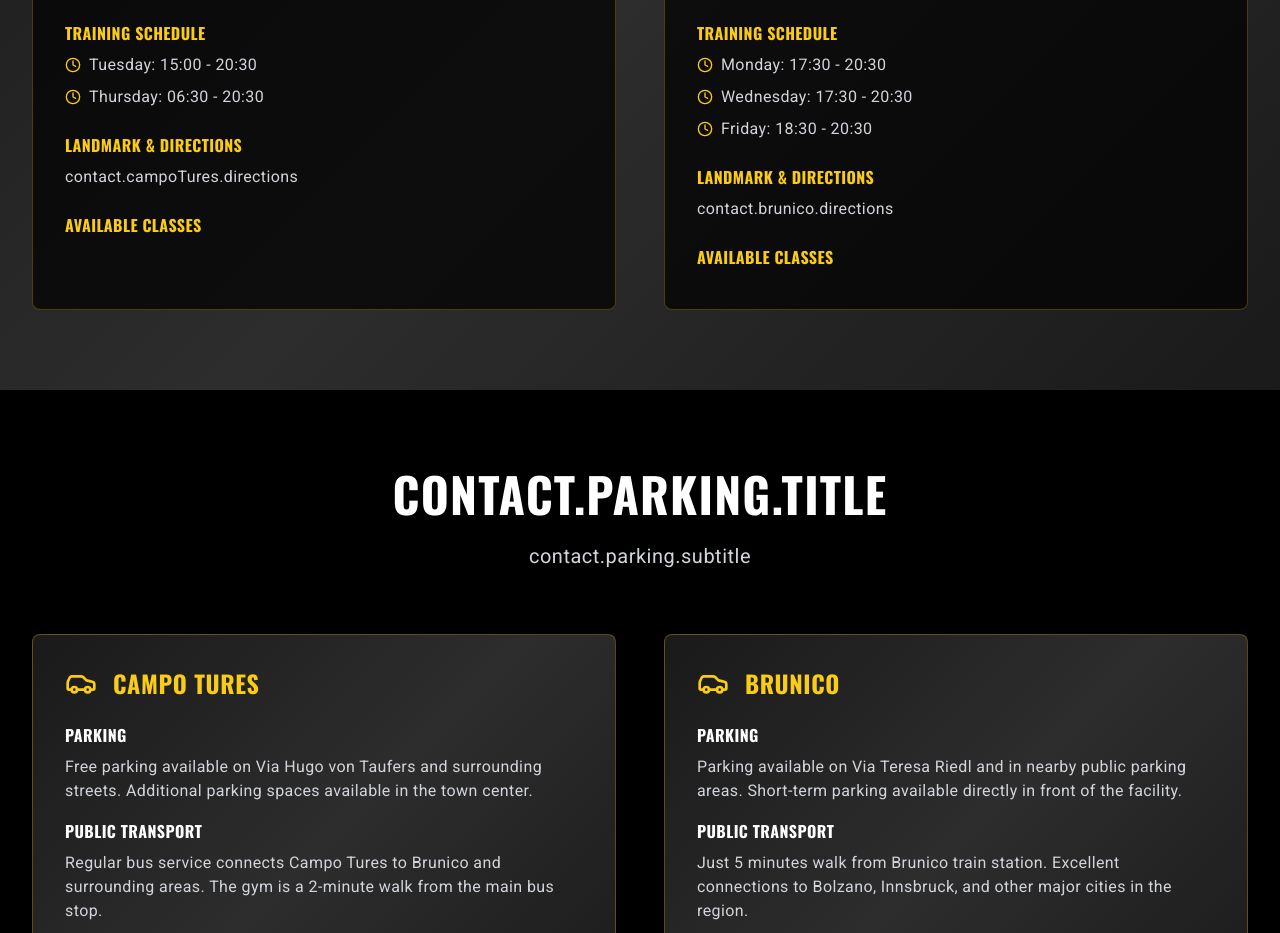
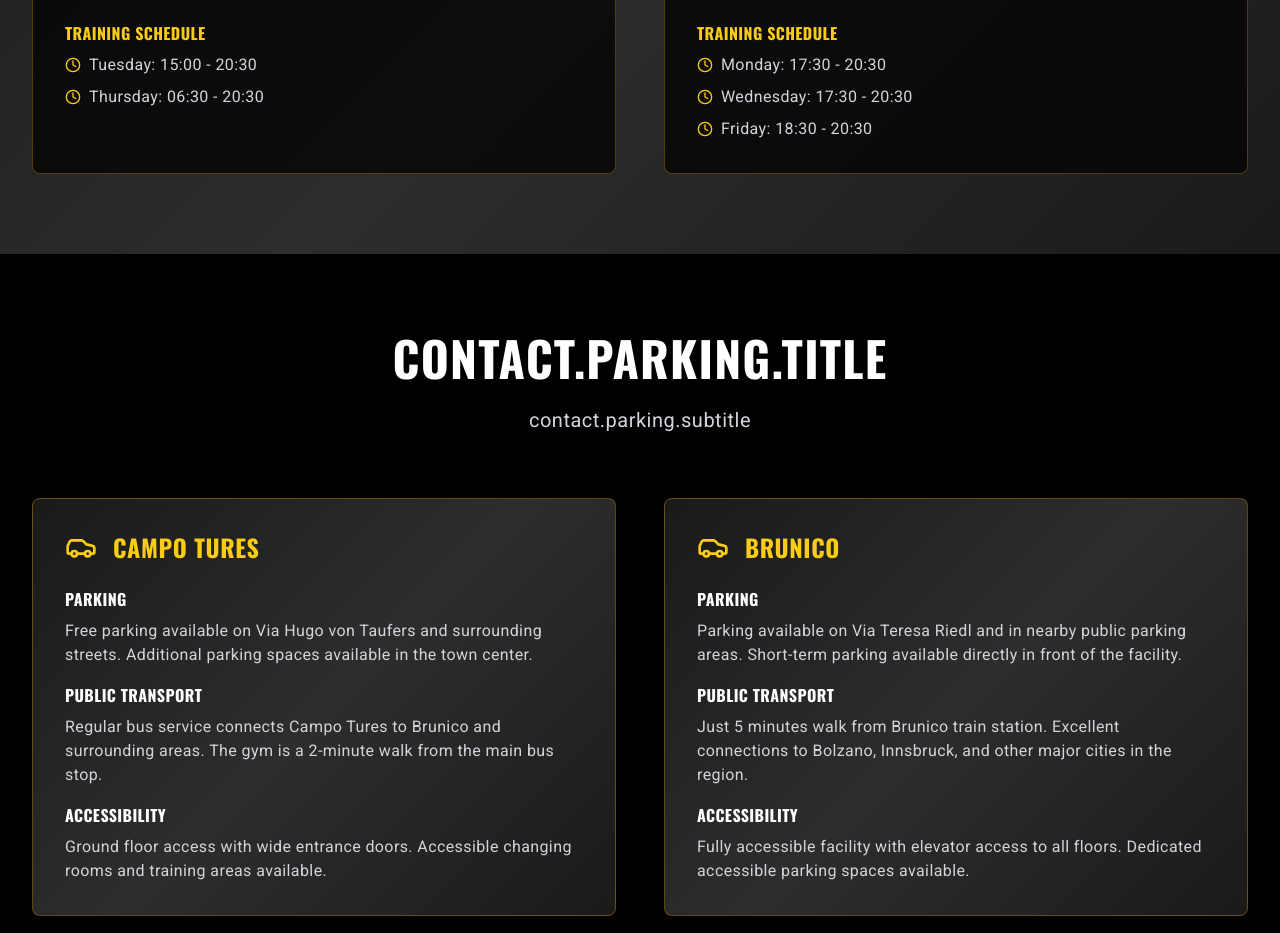
Before and after one commit to Leox-bot/SportAcademy, a React (Vite) app: page /contact in a window 1280 px wide. Shown: the part 1380-2313 px from the top of the page. Built offline with nearby package versions, Linux system fonts and the light colour scheme.

Commit message:
Remove landmark directions and available classes sections

```diff
--- a/src/pages/Contact.tsx
+++ b/src/pages/Contact.tsx
@@ -14,16 +14,6 @@ export default function Contact() {
   const getProvideItems = () => {
     const items = t('contact.provide');
     return Array.isArray(items) ? items : [];
-  };
-
-  const getCampoTuresClasses = () => {
-    const classes = t('contact.campoTures.classes');
-    return Array.isArray(classes) ? classes : [];
-  };
-
-  const getBrunicoClasses = () => {
-    const classes = t('contact.brunico.classes');
-    return Array.isArray(classes) ? classes : [];
   };
 
   return (
@@ -156,25 +146,6 @@ export default function Contact() {
                     </div>
                   </div>
                 </div>
-
-                <div>
-                  <h4 className="font-bold text-yellow-400 mb-2 tracking-wide uppercase">{t('contact.landmarkDirections')}</h4>
-                  <p className="text-gray-300 tracking-wide">
-                    {t('contact.campoTures.directions')}
-                  </p>
-                </div>
-
-                <div>
-                  <h4 className="font-bold text-yellow-400 mb-2 tracking-wide uppercase">{t('contact.availableClasses')}</h4>
-                  <ul className="space-y-1">
-                    {getCampoTuresClasses().map((classItem, index) => (
-                      <li key={index} className="flex items-center text-gray-300 tracking-wide">
-                        <div className="w-2 h-2 bg-yellow-400 rounded-full mr-3"></div>
-                        {classItem}
-                      </li>
-                    ))}
-                  </ul>
-                </div>
               </div>
             </div>
 
@@ -211,25 +182,6 @@ export default function Contact() {
                       <span className="text-gray-300 tracking-wide">{t('schedule.friday')}: 18:30 - 20:30</span>
                     </div>
                   </div>
-                </div>
-
-                <div>
-                  <h4 className="font-bold text-yellow-400 mb-2 tracking-wide uppercase">{t('contact.landmarkDirections')}</h4>
-                  <p className="text-gray-300 tracking-wide">
-                    {t('contact.brunico.directions')}
-                  </p>
-                </div>
-
-                <div>
-                  <h4 className="font-bold text-yellow-400 mb-2 tracking-wide uppercase">{t('contact.availableClasses')}</h4>
-                  <ul className="space-y-1">
-                    {getBrunicoClasses().map((classItem, index) => (
-                      <li key={index} className="flex items-center text-gray-300 tracking-wide">
-                        <div className="w-2 h-2 bg-yellow-400 rounded-full mr-3"></div>
-                        {classItem}
-                      </li>
-                    ))}
-                  </ul>
                 </div>
               </div>
             </div>
```
